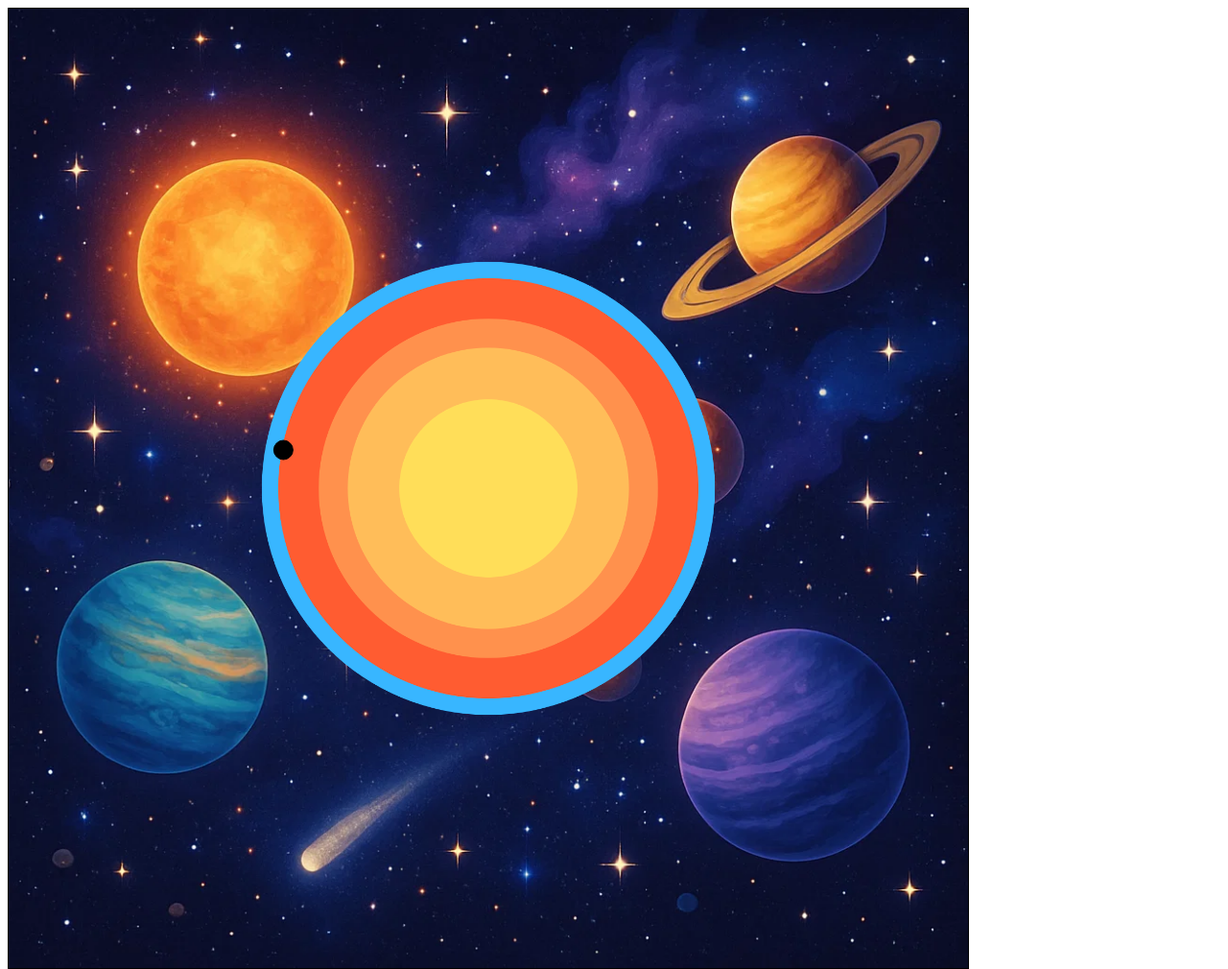
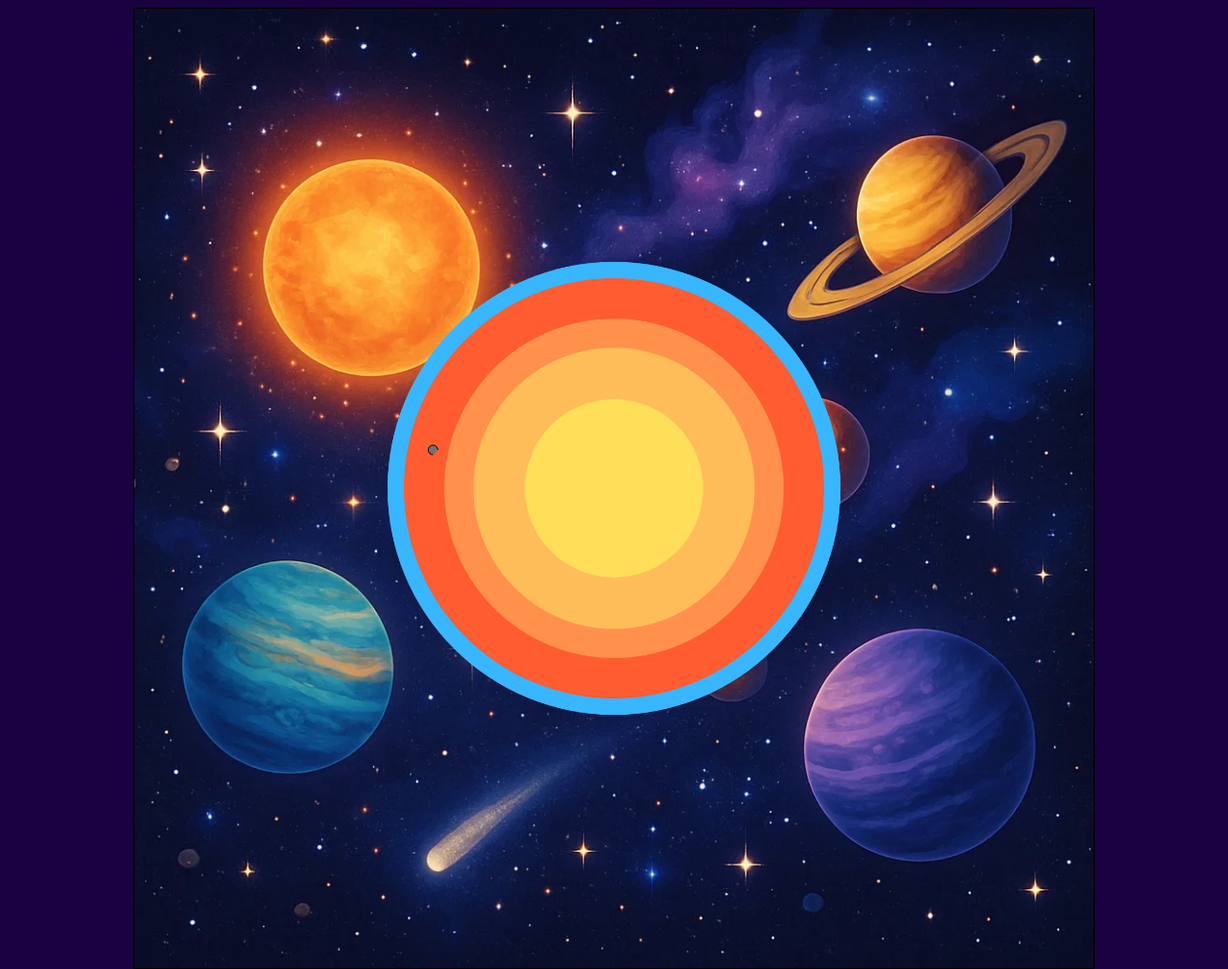
Before and after one commit to WosDan/GeoExpo, a plain HTML site: page simulador_de_sismos/index.html in a window 1280 px wide. Shown: the whole page at 96% size. Drawn offline with Linux system fonts and the light colour scheme.

Commit message:
Small changes

```diff
--- a/simulador_de_sismos/index.html
+++ b/simulador_de_sismos/index.html
@@ -1,7 +1,13 @@
 <!doctype html>
 <html lang="en-US">
   <head>
+    <title>GeoExpo</title>
     <style>
+      body{
+        display: grid;
+        justify-content: center;
+        background-color: #19023f;
+      }
       canvas{
         border: 1px solid black;
       }
@@ -9,6 +15,7 @@
     <meta charset="utf-8" />
   </head>
   <body>
+
     <canvas id="canvas" width="1000" height="1000"></canvas>
     <script src="script.js"></script>
   </body>
--- a/simulador_de_sismos/script.js
+++ b/simulador_de_sismos/script.js
@@ -12,21 +12,22 @@ function init(){
     window.requestAnimationFrame(draw);
 }
 
+
 function draw(){
     ctx.clearRect(0, 0, 1000, 1000)
     ctx.drawImage(espacio, 0, 0, 1000, 1000)
     //Set up Earth
     ctx.drawImage(tierra, 75, 75, 850, 850)
-    window.requestAnimationFrame(draw)
     ctx.save()
 
-    let s10cycle = ((Date.now() - start)/ 1000 )%4
+    let scycle = ((Date.now() - start)/ 1000 )%4
 
     // let x = s10cycle*5
     // let y = Math.sin((s10cycle/10)*4*Math.PI/3)*100
 
-    let x = (s10cycle)*40
-    let y = (100/(s10cycle+10)-10)*40
+    let x = (scycle)*40
+    let y = (100/(scycle+10)-10)*40
+
     theta = -angle*Math.PI/180
     thetaOrbit = angle*Math.PI/180;
     let xr = x * Math.cos(theta) - y * Math.sin(theta);
@@ -35,18 +36,21 @@ function draw(){
     theta = angle*Math.PI/180;
     let cx = 500;
     let cy = 500;
-    let rOrbit = 250;
+    let rOrbit = 225;
 
     let centerX = cx + rOrbit * Math.sin(thetaOrbit);
     let centerY = cy - rOrbit * Math.cos(thetaOrbit);
 
     ctx.translate(centerX + xr, centerY - yr);
+
     ctx.beginPath()
-    ctx.arc(0, 0, 10, 0, 2*Math.PI);
+    ctx.arc(0, 0, 5, 0, .5*Math.PI, true);
+    ctx.fillStyle = "#727070"
     ctx.fill();
-    ctx.fillStyle = "grey"
     ctx.stroke();
     ctx.restore()
+
+    window.requestAnimationFrame(draw)
 }
 
 init()
```
